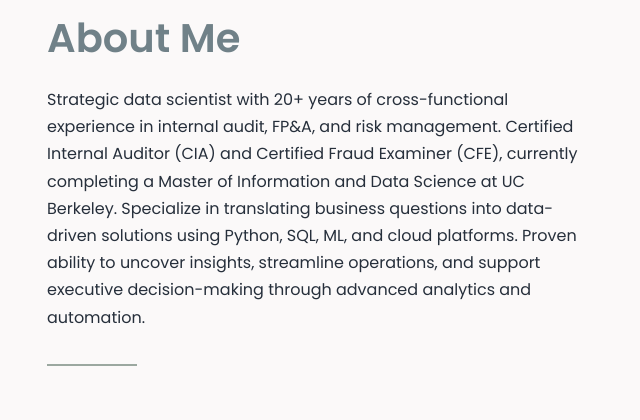
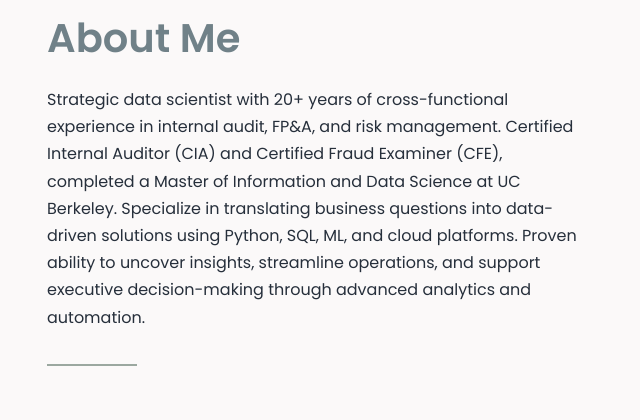
Before and after one commit to Mohdbakr/Mohdbakr, a plain HTML site: page index.html in a window 1280 px wide. Shown: the part 978-1398 px from the top of the page, 605-1245 px from the left. Drawn offline with nearby package versions, Linux system fonts and the light colour scheme.

Commit message:
Update resume and saved pdf version

```diff
--- a/index.html
+++ b/index.html
@@ -203,7 +203,7 @@
                             of cross-functional experience in internal audit,
                             FP&A, and risk management. Certified Internal
                             Auditor (CIA) and Certified Fraud Examiner (CFE),
-                            currently completing a Master of Information and
+                            completed a Master of Information and
                             Data Science at UC Berkeley. Specialize in
                             translating business questions into data-driven
                             solutions using Python, SQL, ML, and cloud
```
Also changed, not shown: 1 other file.
